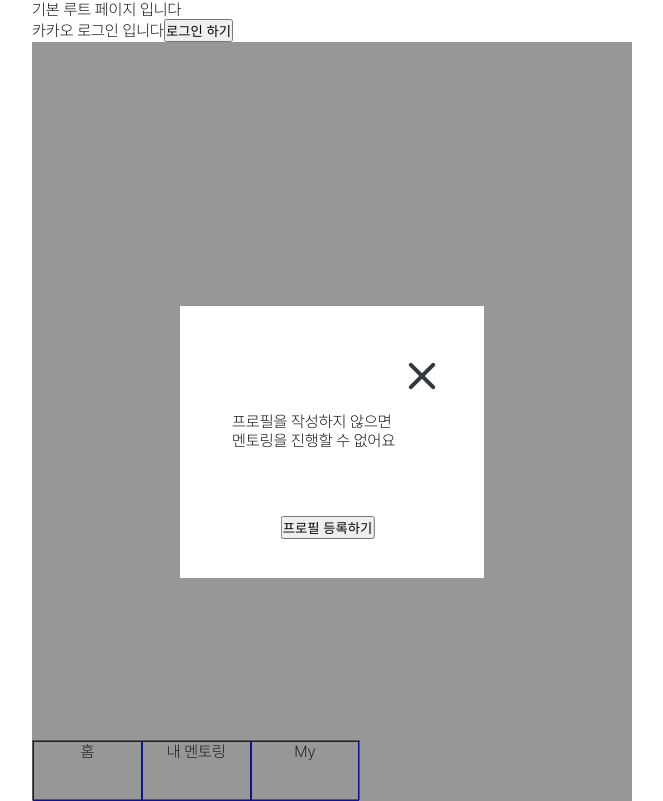
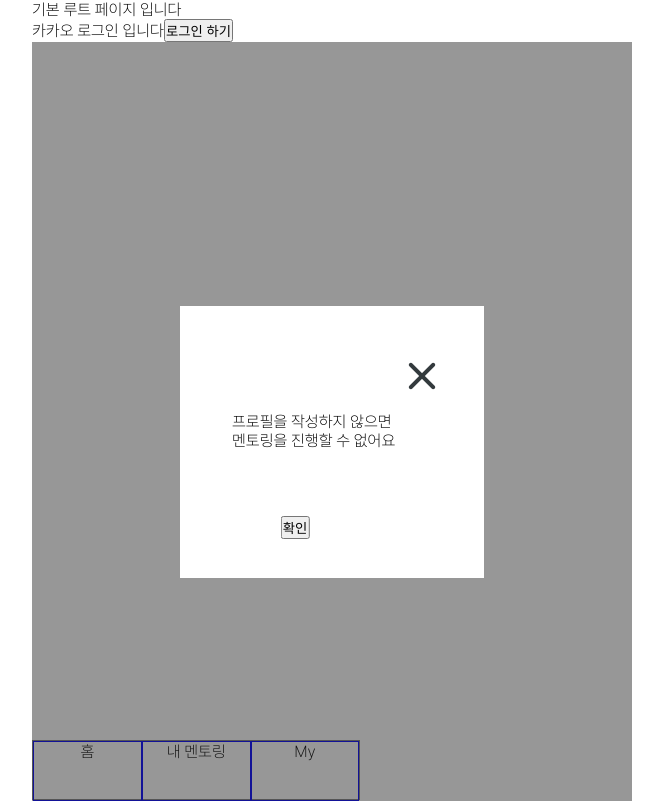
Before and after one commit to WE-ARE-RACCOONS/postgraduate-front, a Next.js app: page / in a window 1280 px wide. Shown: the whole page, without its empty margins (308-971 px from the left). Built offline with nearby package versions, Linux system fonts and the light colour scheme; no server answers.

Commit message:
RAC-159 refactor: MProfileContent의 버튼 ConfirmBtn으로 수정

```diff
--- a/src/components/Content/MProfileContent/MProfileContent.tsx
+++ b/src/components/Content/MProfileContent/MProfileContent.tsx
@@ -1,15 +1,25 @@
 import x_icon from '../../../../public/x.png';
 import Image from 'next/image'
-import NextBtn from "@/components/Button/NextBtn";
 import { MProfileContainer } from './MProfileContent.styled';
+import ConfirmBtn from '@/components/Button/ConfirmBtn';
+import { MProfileContentProps } from '@/types/content/mProfileContent';
+import { useRouter } from 'next/navigation';
 
-function MProfileContent() {
+function MProfileContent(props: MProfileContentProps) {
+  const router = useRouter();
+
+  const handleClick = () => {
+    props.modalHandler();
+    router.push('/add-profile');
+  }
+
   return(
     <MProfileContainer>
       <div id='profile-guide-msg'>프로필을 작성하지 않으면<br />멘토링을 진행할 수 없어요</div>
-      <Image id="x-icon" src={x_icon} alt="닫기 버튼" />
+      <Image id="x-icon" src={x_icon} alt="닫기 버튼" sizes='(max-width: 600px) 3.rem' priority />
       <div id='btn-styled-wrapper'>
-        <NextBtn kind="route" url="/add-profile" btnText="프로필 등록하기" />
+        {/* <NextBtn kind="route" url="/add-profile" btnText="프로필 등록하기" /> */}
+        <ConfirmBtn clickHandler={handleClick} />
       </div>
     </MProfileContainer>
   )
--- a/src/components/Modal/DimmedModal/DimmedModal.tsx
+++ b/src/components/Modal/DimmedModal/DimmedModal.tsx
@@ -7,7 +7,7 @@ function DimmedModal(props: DimmedModalProps) {
     <DimmedBgContainer>
       <DimmedMdContainer>
         {(props.modalType == 'postgraduProfile') && (
-          <MProfileContent />
+          <MProfileContent modalHandler={() => {}} />
         )}
       </DimmedMdContainer>
     </DimmedBgContainer>
--- /dev/null
+++ b/src/types/content/mProfileContent.ts
@@ -0,0 +1,3 @@
+export interface MProfileContentProps {
+  modalHandler: () => void;
+}
```
